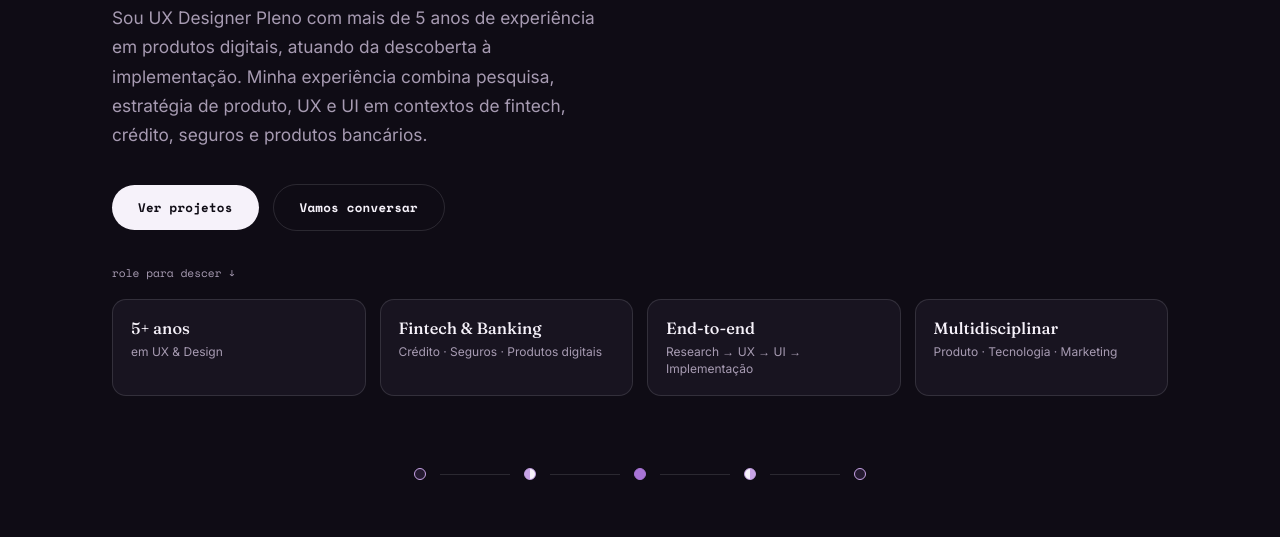
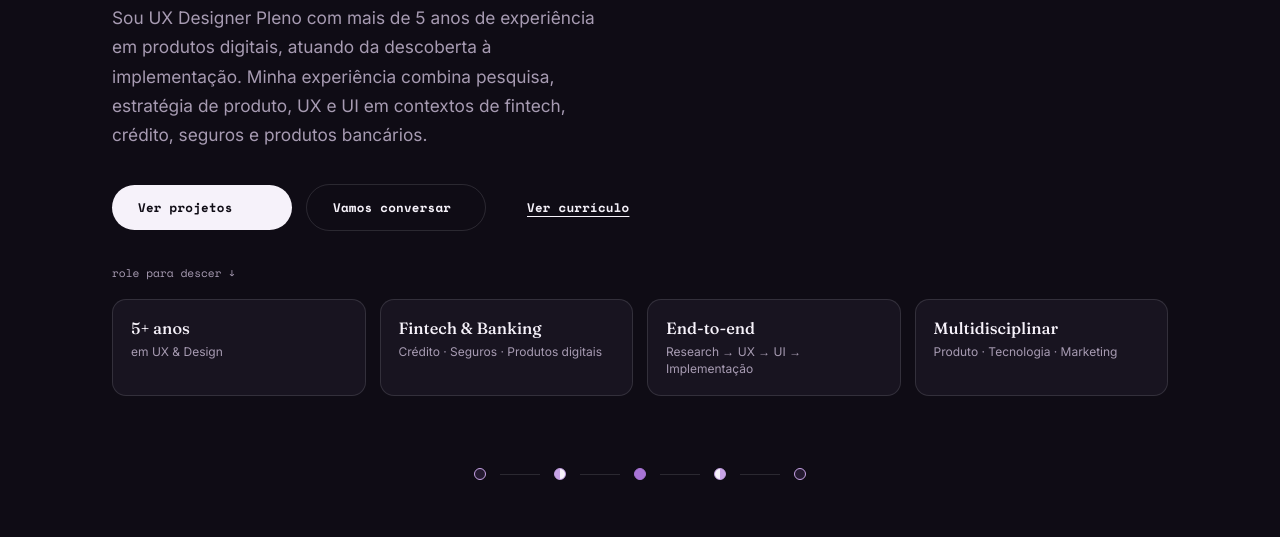
Before and after one commit to FagnerSI/portfolio-liana-maia, a plain HTML site: page index.html in a window 1280 px wide. Shown: the part 674-1211 px from the top of the page. Drawn offline with nearby package versions, Linux system fonts and the light colour scheme.

Commit message:
feat: add cv

```diff
--- a/index.html
+++ b/index.html
@@ -228,6 +228,7 @@
       display: inline-flex;
       align-items: center;
       gap: 8px;
+      text-align: center;
       padding: 13px 26px;
       border-radius: 999px;
       font-family: 'Space Mono', monospace;
@@ -236,6 +237,12 @@
       text-decoration: none;
       font-weight: 700;
       transition: transform 0.2s ease, background 0.2s ease, border-color 0.2s ease, color 0.2s ease;
+      min-width: 180px;
+
+      @media (max-width:580px) {
+        width: 100%;
+      }
+
     }
 
     .btn.solid {
@@ -257,6 +264,19 @@
     .btn.ghost:hover {
       border-color: var(--purple);
       color: var(--purple);
+    }
+
+    .btn.link {
+      border: 1px solid transparent;
+      color: var(--white);
+      text-decoration: underline;
+      text-decoration-color: var(--white);
+      text-underline-offset: 4px;
+    }
+
+    .btn.link:hover {
+      color: var(--purple);
+      text-decoration-color: var(--purple);
     }
 
     /* ---------- Hero visual: luazinha, sem morcego/fantasma ---------- */
@@ -444,7 +464,7 @@
     }
 
     .phase-divider .rule {
-      width: 70px;
+      width: 40px;
       height: 1px;
       background: var(--line);
     }
@@ -962,6 +982,7 @@
         <div class="cta-row">
           <a class="btn solid" href="#projetos">Ver projetos</a>
           <a class="btn ghost" href="#contato">Vamos conversar</a>
+          <a class="btn link" href="assets/Liana_Maia_CV_roxo_profissional.pdf" target="_blank">Ver currículo</a>
         </div>
       </div>
 
```
Also changed, not shown: 1 other file.
